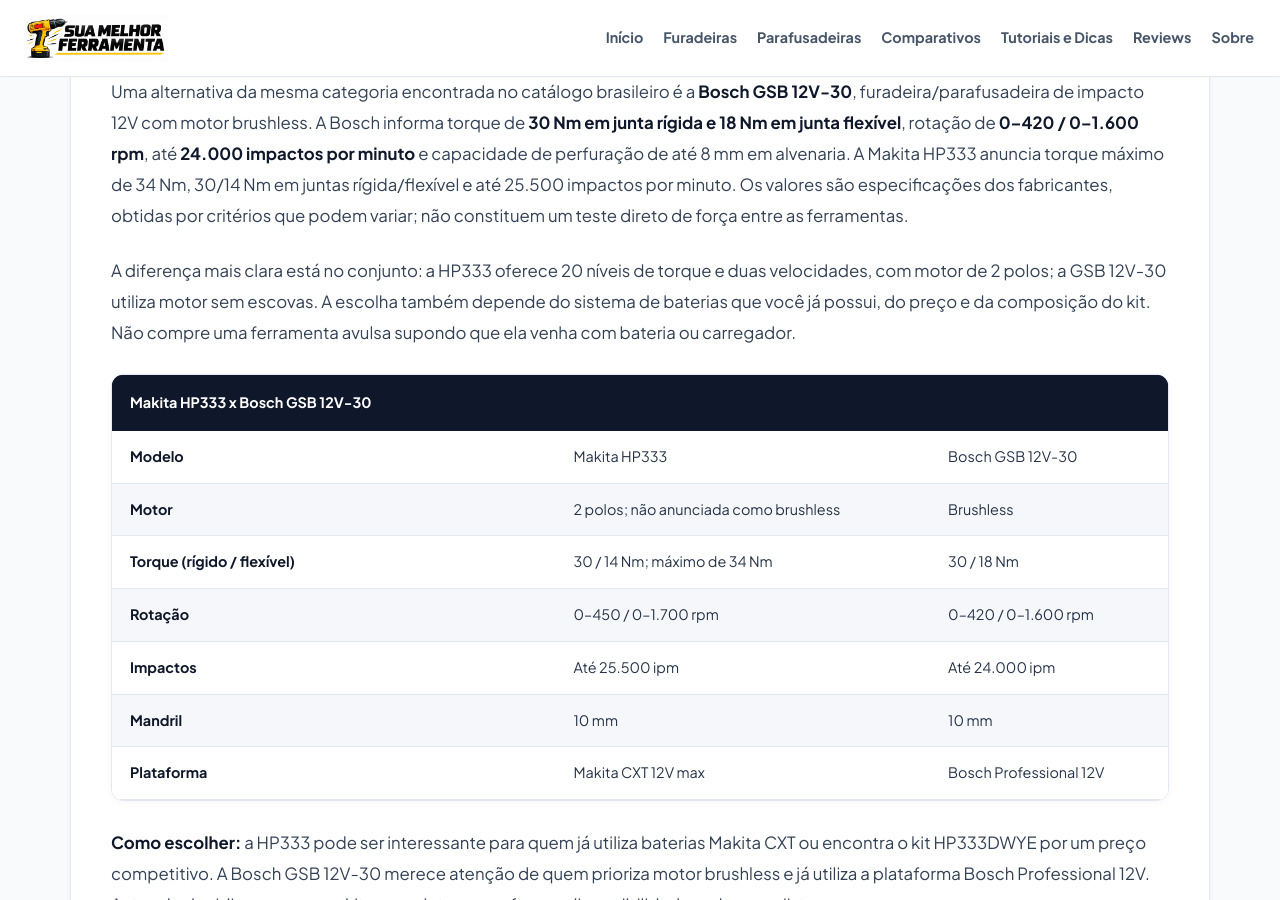
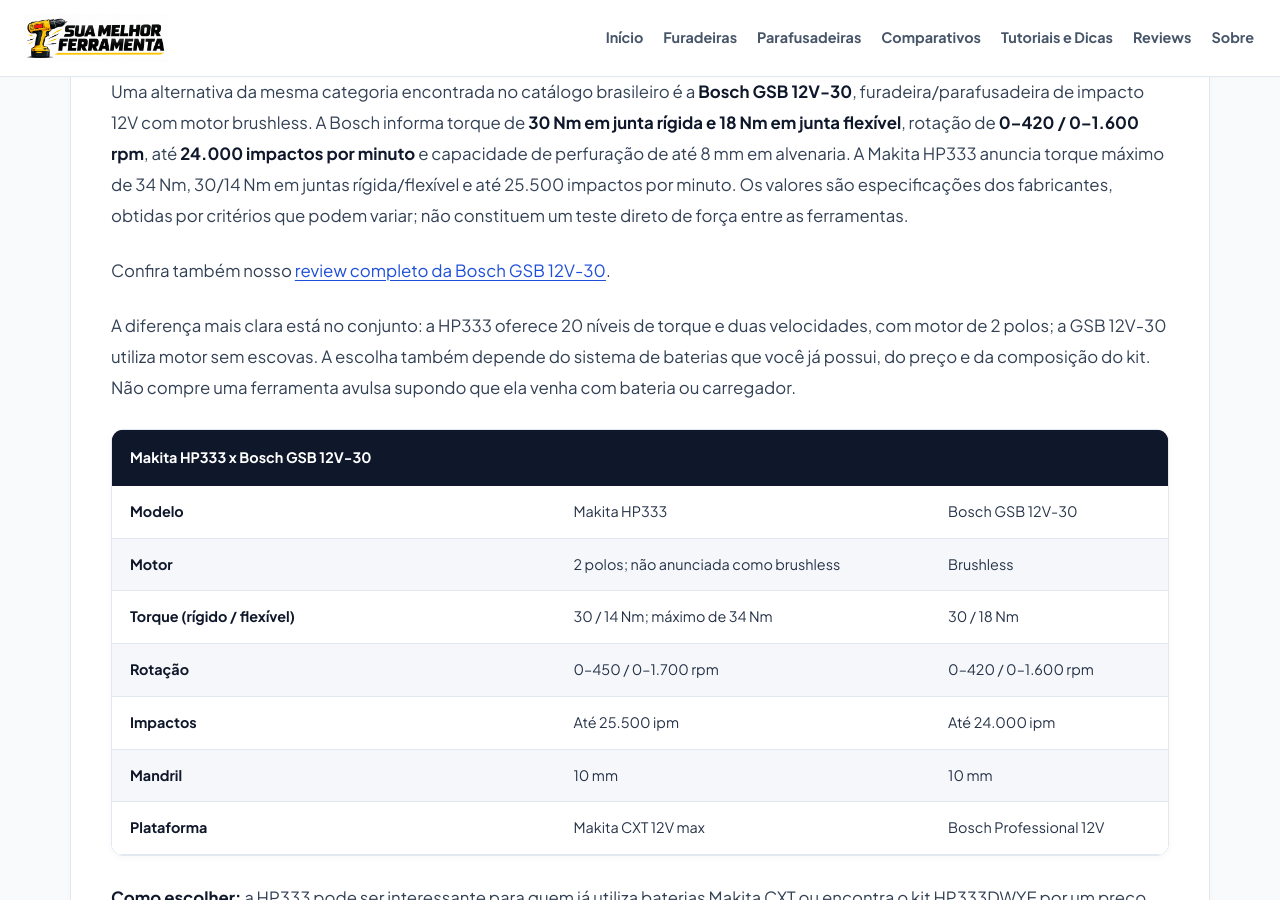
Before and after one commit to membroequipe/SiteReview, a Jekyll site: the page built from _posts/2026-10-24-makita-hp333-12v-impacto.md, in a window 1280 px wide and 900 px high, scrolled down 6051 px. Built offline with Jekyll 4.4.1, drawn with Linux system fonts in a browser that asks for light colours.

Commit message:
Update 2026-10-24-makita-hp333-12v-impacto.md

```diff
--- a/_posts/2026-10-24-makita-hp333-12v-impacto.md
+++ b/_posts/2026-10-24-makita-hp333-12v-impacto.md
@@ -80,6 +80,8 @@
 
 Uma alternativa da mesma categoria encontrada no catálogo brasileiro é a **Bosch GSB 12V-30**, furadeira/parafusadeira de impacto 12V com motor brushless. A Bosch informa torque de **30 Nm em junta rígida e 18 Nm em junta flexível**, rotação de **0–420 / 0–1.600 rpm**, até **24.000 impactos por minuto** e capacidade de perfuração de até 8 mm em alvenaria. A Makita HP333 anuncia torque máximo de 34 Nm, 30/14 Nm em juntas rígida/flexível e até 25.500 impactos por minuto. Os valores são especificações dos fabricantes, obtidas por critérios que podem variar; não constituem um teste direto de força entre as ferramentas.
 
+Confira também nosso [review completo da Bosch GSB 12V-30](/furadeiras/reviews/review-bosch-gsb-12v-30-brushless/).
+
 A diferença mais clara está no conjunto: a HP333 oferece 20 níveis de torque e duas velocidades, com motor de 2 polos; a GSB 12V-30 utiliza motor sem escovas. A escolha também depende do sistema de baterias que você já possui, do preço e da composição do kit. Não compre uma ferramenta avulsa supondo que ela venha com bateria ou carregador.
 
 <table class="specs-table" style="width: 100%; border-collapse: collapse;">
```
